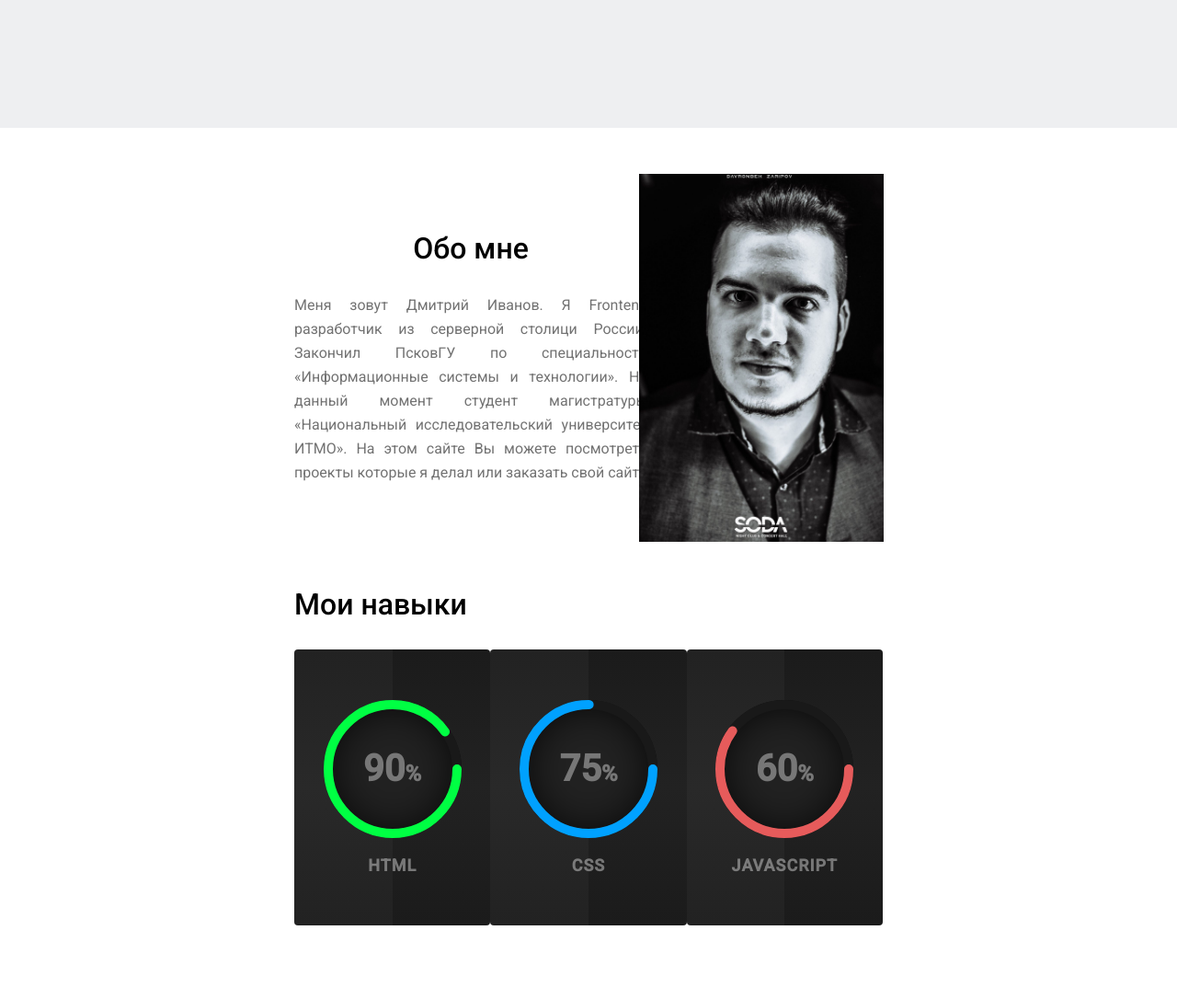
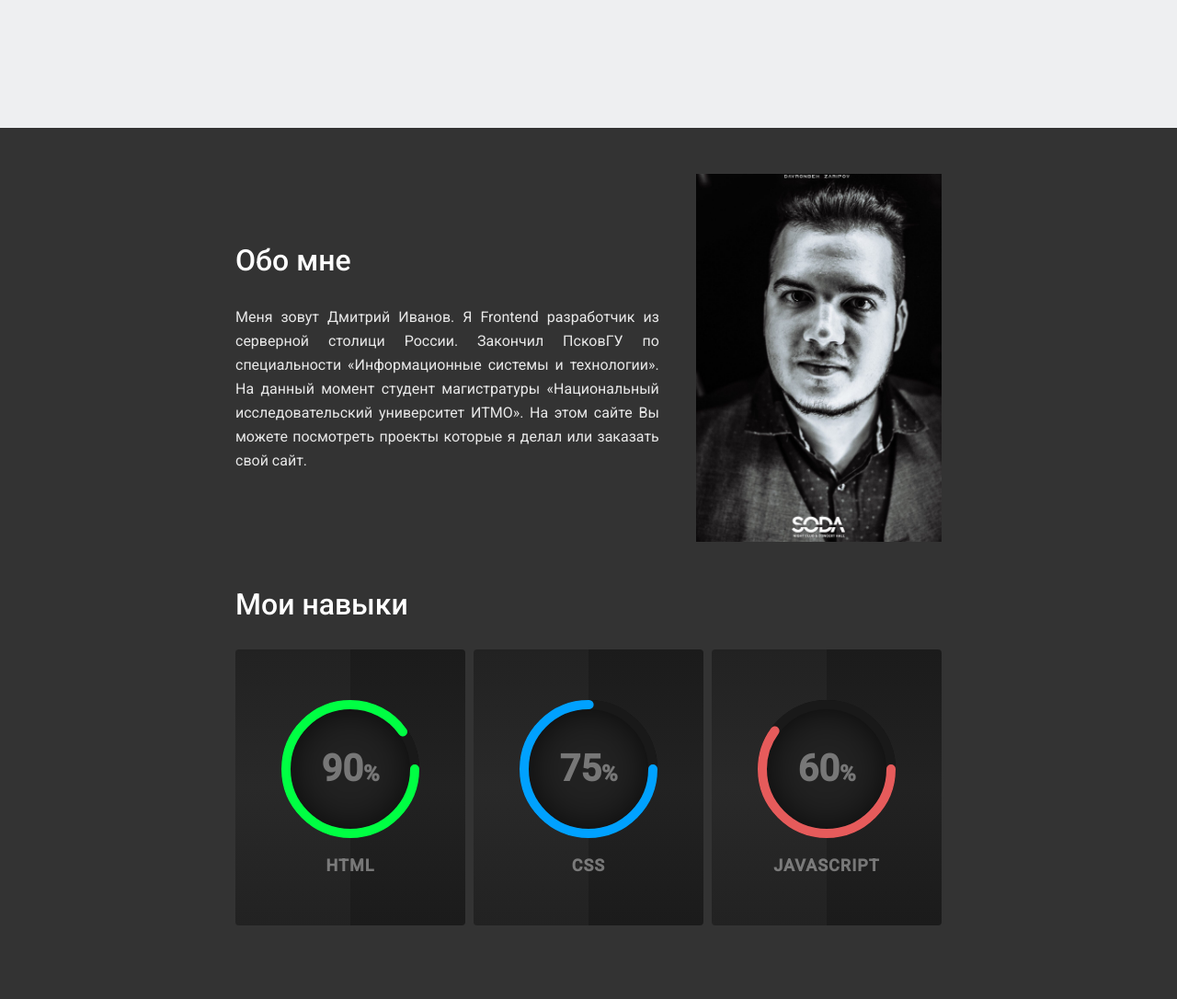
Before and after one commit to DmitriyIvanovIT/portfolio, a plain HTML site: page index.htm in a window 1280 px wide. Shown: the part 580-1666 px from the top of the page at 92% size. Drawn offline with Linux system fonts and the light colour scheme.

Commit message:
Сделана шапка и блок обо мне

```diff
--- a/css/style.scss
+++ b/css/style.scss
@@ -133,9 +133,10 @@ button:focus {
     display: flex;
     flex-direction: column;
     padding-top: 50px;
+    background-color: #333333;
 
     .about-block {
-        width: 50%;
+        width: 60%;
         margin: auto;
         display: flex;
         flex-direction: column;
@@ -144,31 +145,31 @@ button:focus {
             font-weight: 500;
             font-size: 32px;
             line-height: 37px;
-            color: #000000;
+            color: #fff;
             margin-bottom: 30px;
         }
 
         .about-info {
             display: flex;
-            align-items: center;
             justify-content: center;
             flex-direction: column;
-            width: 60%;
+            width: 100%;
             height: 400px;
             position: relative;
             margin-bottom: 50px;
 
             .about-description {
+                width: 60%;
                 font-size: 16px;
                 line-height: 26px;
                 text-align: justify;
-                color: #727272;
+                color: #e8e8e8;
             }
 
             .avatar {
                 position: absolute;
                 top: 0;
-                right: -67%;
+                right: 0;
                 height: 100%;
                 width: auto;
                 object-fit: cover;
```
Also changed, not shown: index.htm (+10 -0 lines), css/style.css, 1 other file.
